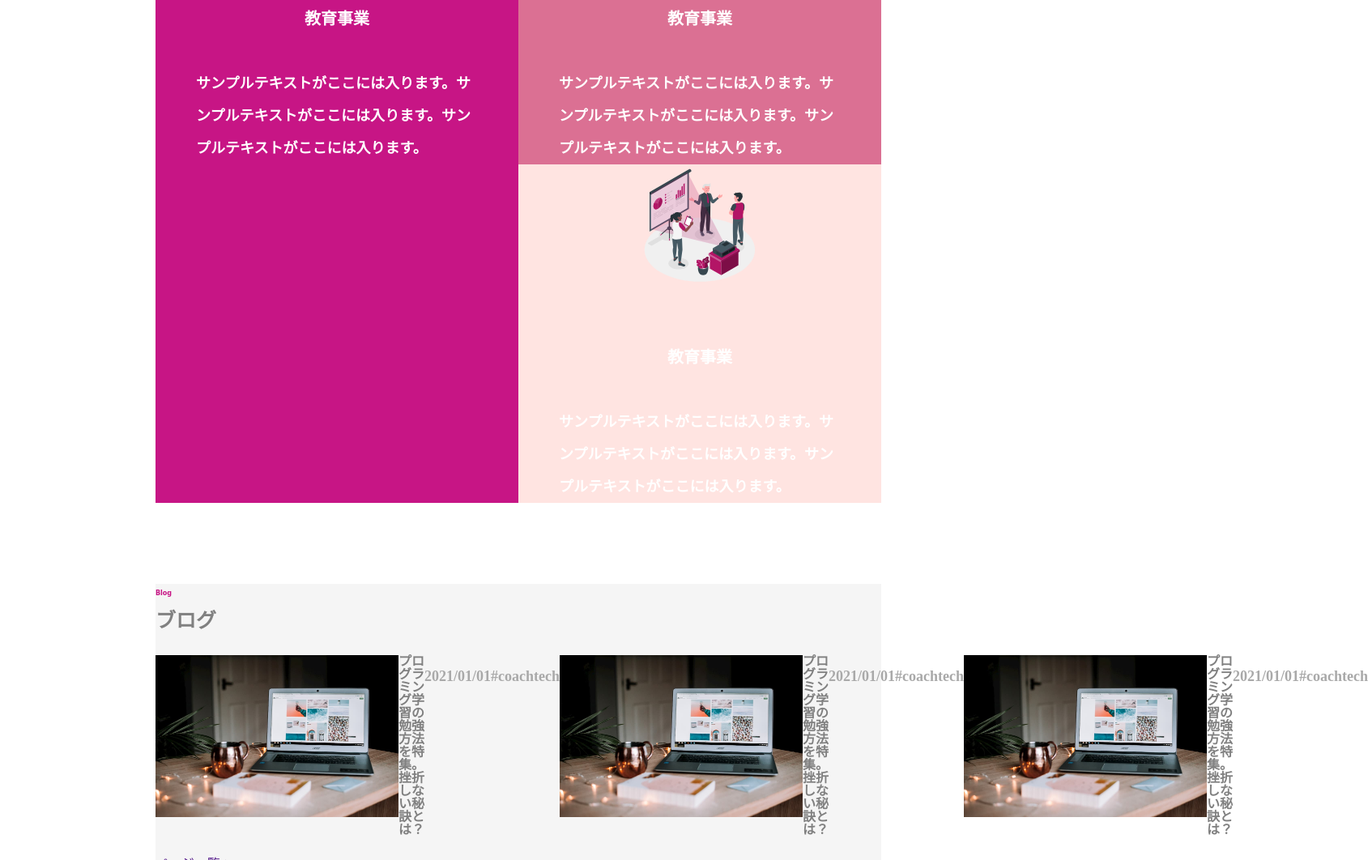
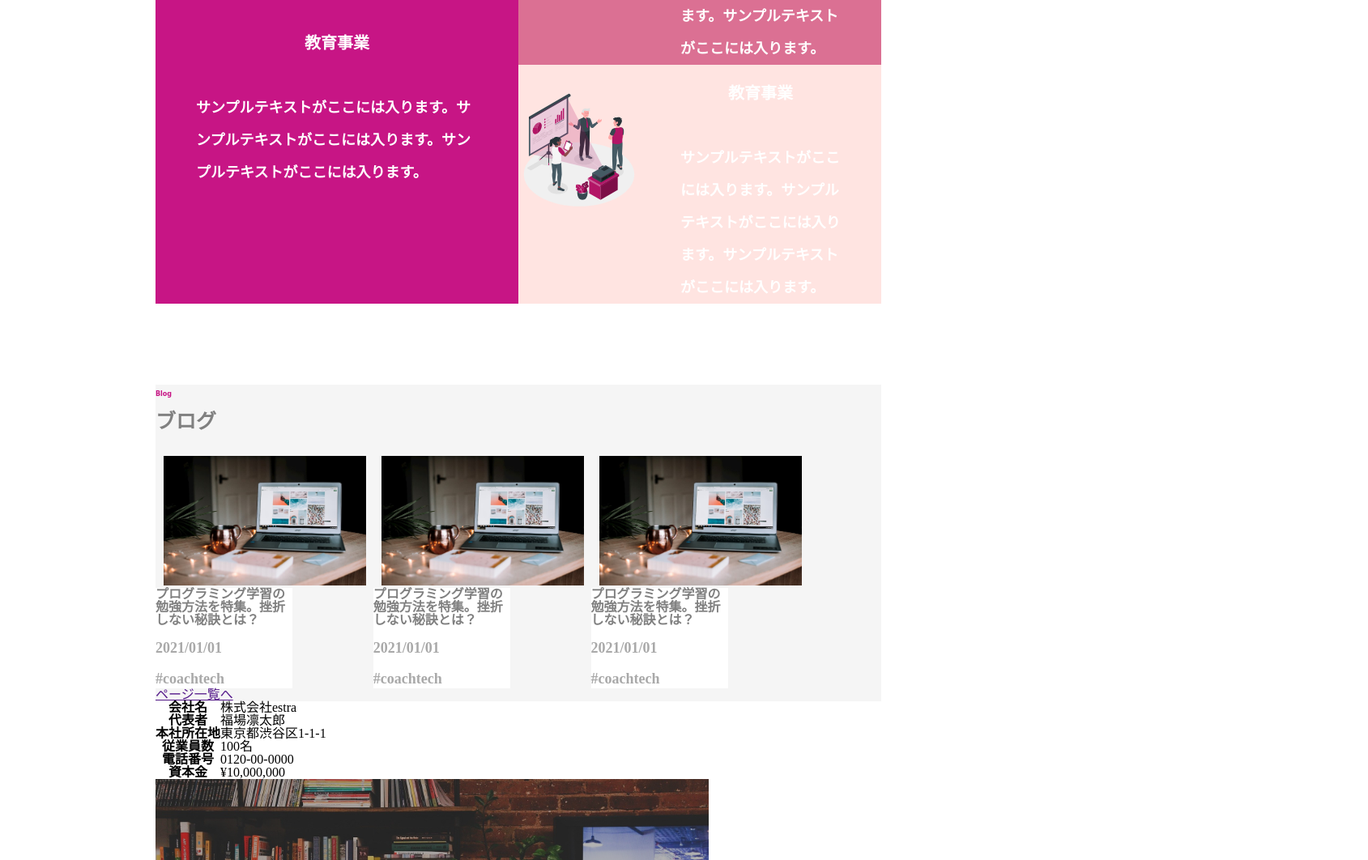
Before and after one commit to mariko-kishi/coachtech_20220528, a plain HTML site: page index.html in a window 1280 px wide. Shown: the part 1865-2927 px from the top of the page at 81% size, 1689 px wide, since content can reach past the window. Drawn offline with Linux system fonts and the light colour scheme.

Commit message:
15th commit

```diff
--- a/css/style.css
+++ b/css/style.css
@@ -188,6 +188,7 @@ p{
   display:flex;
 }
 .service_img{
+  margin-top: 30px;
   width: 250px;
   height: 150px;
   margin-bottom: 50px;
@@ -223,10 +224,25 @@ p span{
   font-size: 20px;
 }
 .block_top{
+  display: flex;
   background-color: #DB7093;
 }
 .block_bottom{
+  display: flex;
   background-color: #FFE4E1;
+}
+.service_img_block_right {
+  margin-top: 30px;
+  width: 250px;
+  height: 150px;
+  margin-bottom: 50px;
+}
+.service_text_block_right{
+  color: #ffffff;
+  text-align: start;
+  line-height: 40px;
+  padding-left: 50px;
+  padding-right: 50px;
 }
 /* serviceここまで */
 /* blogここから */
@@ -235,14 +251,17 @@ p span{
   margin-top: 100px;
   background-color: #F5F5F5;
 }
+.blog_img{
+  width: 250px;
+  height: 160px;
+  border: top left radius 20px;
+  border: top right radius 20px;
+  justify-content: space-between;
+  margin-left: 10px;
+}
 .blog_card{
   display: flex;
-  justify-content: space-around;
-}
-.blog_img{
-  width: 300px;
-  height: 200px;
-  margin-bottom: 50px;
+  width: 100%;
 }
 .common_sub_title_blog{
   text-align: left;
@@ -258,6 +277,22 @@ p span{
   font-size: 25px;
 }
 .blog_card_ttl{
-  width: 35%;
+  width: 63%;
+  background-color: #ffffff;
   color: #808080;
+  text-align: left;
 }
+.blog_block_left{
+  width: 30%;
+  height: 20%;
+  border-radius: 10%;
+}
+.blog_block_center{
+  width: 30%;
+}
+.blog_block_right{
+  width: 30%;
+}
+h3 p{
+  display: inline-block;
+}
--- a/index.html
+++ b/index.html
@@ -94,7 +94,6 @@
         <div class="service">
             <p class="common_sub_title_service">service</p>
             <h2 class="common_ttl_service">サービス内容</h2>
-
             <div class="service_block">
             <div class="service_block_left">
             <img class="service_img" src="img/service__first.svg">
@@ -106,15 +105,15 @@
 
             <div class="service_block_right">
               <div class="block_top">
-              <img class="service_img" src="img/service__first.svg">
-              <p class="service_text">
+              <img class="service_img_block_right" src="img/service__first.svg">
+              <p class="service_text_block_right">
               <span>教育事業</span><br>
               サンプルテキストがここには入ります。サンプルテキストがここには入ります。サンプルテキストがここには入ります。
               </p>
               </div>
               <div class="block_bottom">
-              <img class="service_img" src="img/service__first.svg">
-              <p class="service_text">
+              <img class="service_img_block_right" src="img/service__first.svg">
+              <p class="service_text_block_right">
               <span>教育事業</span><br>
               サンプルテキストがここには入ります。サンプルテキストがここには入ります。サンプルテキストがここには入ります。
               </p>
@@ -125,21 +124,34 @@
         <div class="blog">
           <p class="common_sub_title_blog">Blog</p>
           <h2 class="common_ttl_blog">ブログ</h2>
+
           <div class="blog_card">
+              <div class="blog_block_left">
                 <img class="blog_img" src="img/blog__first.jpg">
-              <h3 class="blog_card_ttl">プログラミング学習の勉強方法を特集。挫折しない秘訣とは？</h3>
+                <div class="blog_card_ttl">
+                  <h3 >プログラミング学習の勉強方法を特集。挫折しない秘訣とは？</h3>
                   <p class="blog_card_date">2021/01/01</p>
                   <p class="blog_card_tag">#coachtech</p>
+                </div>
+              </div>
 
+              <div class="blog_block_center">
                 <img class="blog_img" src="img/blog__first.jpg">
-              <h3 class="blog_card_ttl">プログラミング学習の勉強方法を特集。挫折しない秘訣とは？</h3>
+                <div class="blog_card_ttl">
+                  <h3>プログラミング学習の勉強方法を特集。挫折しない秘訣とは？</h3>
                   <p class="blog_card_date">2021/01/01</p>
                   <p class="blog_card_tag">#coachtech</p>
+                </div>
+              </div>
 
+              <div class="blog_block_right">
                 <img class="blog_img" src="img/blog__first.jpg">
-              <h3 class="blog_card_ttl">プログラミング学習の勉強方法を特集。挫折しない秘訣とは？</h3>
+                <div class="blog_card_ttl">
+                  <h3>プログラミング学習の勉強方法を特集。挫折しない秘訣とは？</h3>
                   <p class="blog_card_date">2021/01/01</p>
                   <p class="blog_card_tag">#coachtech</p>
+                </div>
+              </div>
           </div>
           <a href="" class="tothe_listpage_btn">ページ一覧へ</a>
         </div>
```
Lines whose indentation alone changed are shown as unchanged.
